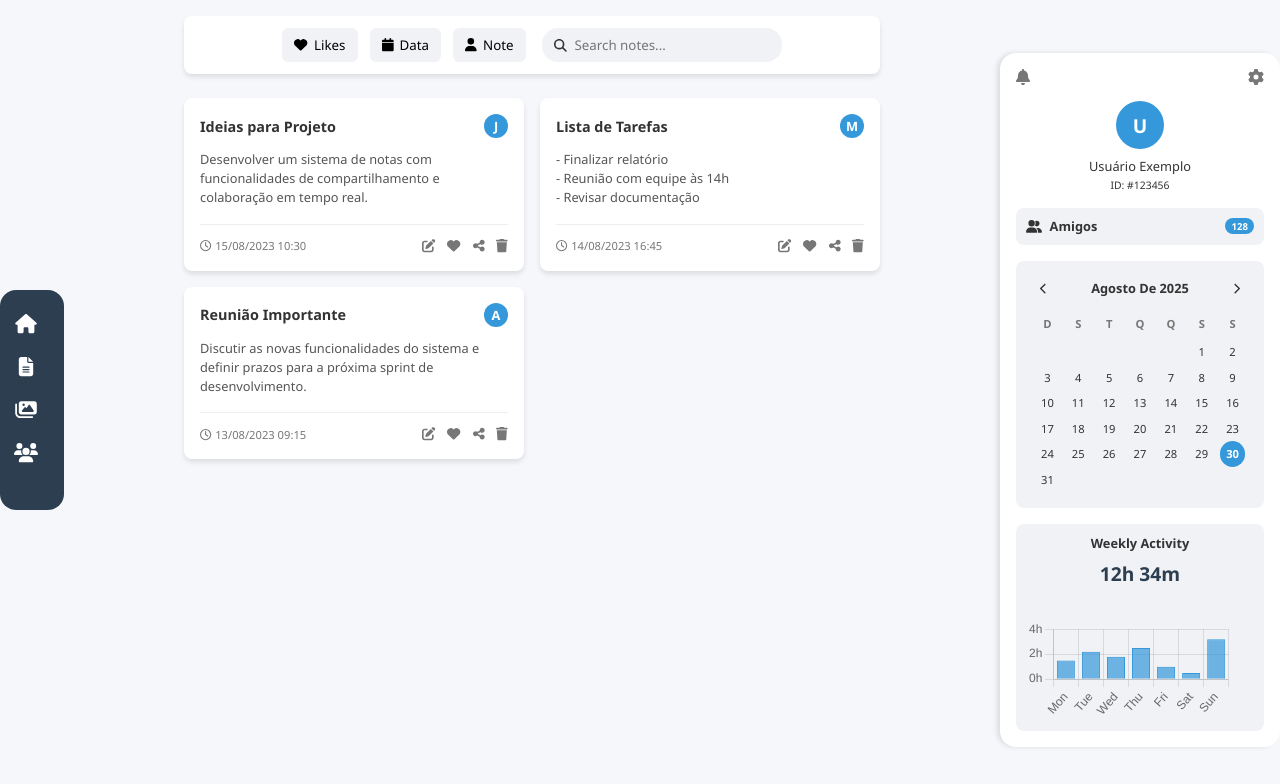
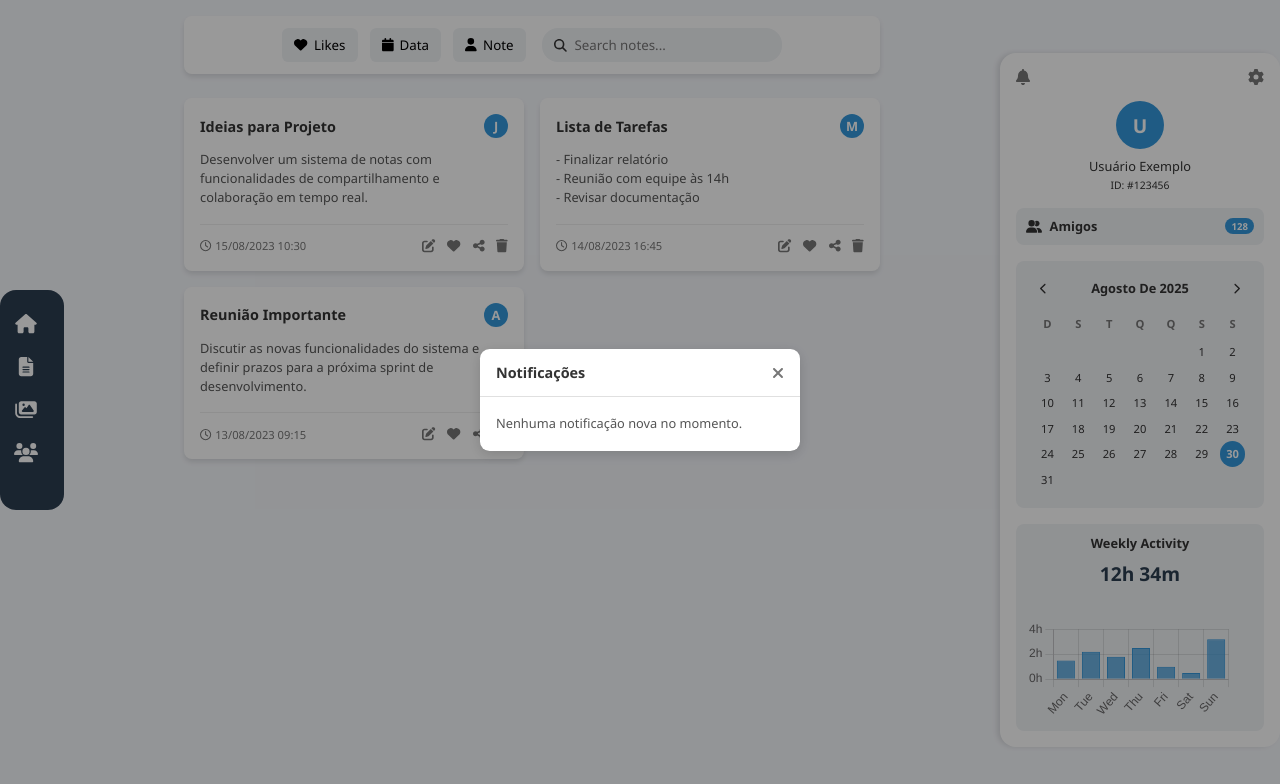
Before and after one commit to Augusto2599/Notes_Generation_Site, a React (Vite) app: page / in a window 1280 px wide. Both pictures are taken after a click on the icon 1023 px from the left and 77 px from the top of the page. Shown: the top 784 px of the page. Built offline with nearby package versions, Linux system fonts and the light colour scheme.

Commit message:
Um novo componente, trazendo um novo comportamento. Um "Menu PopUp" para os icons de notificações e configurações.

```diff
--- /dev/null
+++ b/src/components/PopupMenu/PopupMenu.css
@@ -0,0 +1,99 @@
+.popup-menu-overlay {
+    position: fixed;
+    top: 0;
+    left: 0;
+    width: 100%;
+    height: 100%;
+    background-color: rgba(0, 0, 0, 0.4);
+    display: flex;
+    justify-content: center;
+    align-items: center;
+    z-index: 2000;
+}
+
+.popup-menu-container {
+    background-color: #ffffff;
+    border-radius: 0.75rem; /* 12px */
+    box-shadow: 0 0.25rem 1rem rgba(0, 0, 0, 0.15); /* 0 4px 16px */
+    max-width: 90%;
+    animation: fadeIn 0.3s ease-out;
+    /* A propriedade 'width' foi removida daqui */
+}
+
+/* Novas classes para controlar o tamanho */
+.popup-size-small {
+    width: 25rem;
+    height: 8rem;
+}
+
+.popup-size-medium {
+    width: 85rem;
+    height: 55rem;
+}
+
+.popup-menu-header {
+    display: flex;
+    justify-content: space-between;
+    align-items: center;
+    padding: 1rem 1.25rem; /* 16px 20px */
+    border-bottom: 1px solid #e0e0e0;
+}
+
+.popup-menu-title {
+    font-size: 1.125rem; /* 18px */
+    font-weight: 600;
+    margin: 0;
+    color: #333;
+}
+
+.popup-menu-close-btn {
+    background: none;
+    border: none;
+    cursor: pointer;
+    font-size: 1.25rem; /* 20px */
+    color: #777;
+    transition: color 0.3s;
+}
+
+.popup-menu-close-btn:hover {
+    color: #333;
+}
+
+.popup-menu-content {
+    padding: 1.25rem; /* 20px */
+    line-height: 1.6;
+    color: #555;
+}
+
+.popup-menu-content ul {
+    list-style-type: none; /* Remove os marcadores da lista */
+    padding: 0;
+    margin: 0;
+}
+
+.popup-menu-content li {
+    padding: 0.5rem 0; /* 8px 0 */
+    border-bottom: 1px solid #f0f0f0;
+    cursor: pointer;
+    transition: background-color 0.2s;
+}
+
+.popup-menu-content li:last-child {
+    border-bottom: none;
+}
+
+.popup-menu-content li:hover {
+    background-color: #f9f9f9;
+}
+
+
+@keyframes fadeIn {
+    from {
+        opacity: 0;
+        transform: scale(0.95);
+    }
+    to {
+        opacity: 1;
+        transform: scale(1);
+    }
+}
--- /dev/null
+++ b/src/components/PopupMenu/PopupMenu.jsx
@@ -0,0 +1,29 @@
+import React from 'react';
+import './PopupMenu.css';
+import { FontAwesomeIcon } from '@fortawesome/react-fontawesome';
+import { faTimes } from '@fortawesome/free-solid-svg-icons';
+
+// Adicionamos a prop 'size' com um valor padrão 'medium'
+function PopupMenu({ title, children, onClose, size = 'medium' }) {
+
+    // Criamos uma classe CSS dinâmica baseada na prop 'size'
+    const containerClasses = `popup-menu-container popup-size-${size}`;
+
+    return (
+        <div className="popup-menu-overlay" onClick={onClose}>
+            <div className={containerClasses} onClick={(e) => e.stopPropagation()}>
+                <div className="popup-menu-header">
+                    <h3 className="popup-menu-title">{title}</h3>
+                    <button className="popup-menu-close-btn" onClick={onClose}>
+                        <FontAwesomeIcon icon={faTimes} />
+                    </button>
+                </div>
+                <div className="popup-menu-content">
+                    {children}
+                </div>
+            </div>
+        </div>
+    );
+}
+
+export default PopupMenu;
--- a/src/components/SideBar/SideBar.css
+++ b/src/components/SideBar/SideBar.css
@@ -22,7 +22,7 @@
 
 .header-icon {
     font-size: 1.25rem;
-    cursor: pointer;
+    cursor: pointer; /* Adicionado */
     color: #777;
     transition: color 0.3s;
 }
--- a/src/components/SideBar/SideBar.jsx
+++ b/src/components/SideBar/SideBar.jsx
@@ -1,16 +1,36 @@
-import React from 'react';
+import React, { useState } from 'react';
 import Calendar from '../Calendar/Calendar';
 import ActivityChart from '../ActivityChart/ActivityChart';
+import PopupMenu from '../PopupMenu/PopupMenu';
 import './SideBar.css';
 import { FontAwesomeIcon } from '@fortawesome/react-fontawesome';
 import { faBell, faCog, faUserFriends } from '@fortawesome/free-solid-svg-icons';
 
 function SideBar() {
+    const [activePopup, setActivePopup] = useState(null);
+
+    const handleIconClick = (popupName) => {
+        setActivePopup(popupName);
+    };
+
+    const handleClosePopup = () => {
+        setActivePopup(null);
+    };
+
     return (
+        <>
             <div className="side-bar">
                 <div className="header-actions">
-                <FontAwesomeIcon icon={faBell} className="header-icon" />
-                <FontAwesomeIcon icon={faCog} className="header-icon" />
+                    <FontAwesomeIcon
+                        icon={faBell}
+                        className="header-icon"
+                        onClick={() => handleIconClick('notifications')}
+                    />
+                    <FontAwesomeIcon
+                        icon={faCog}
+                        className="header-icon"
+                        onClick={() => handleIconClick('settings')}
+                    />
                 </div>
 
                 <div className="user-profile">
@@ -32,6 +52,24 @@ function SideBar() {
                 <Calendar />
                 <ActivityChart />
             </div>
+
+            {activePopup === 'notifications' && (
+                <PopupMenu title="Notificações" onClose={handleClosePopup} size="small">
+                    <p>Nenhuma notificação nova no momento.</p>
+                </PopupMenu>
+            )}
+
+            {activePopup === 'settings' && (
+                <PopupMenu title="Configurações" onClose={handleClosePopup} size="medium">
+                    <ul>
+                        <li>Editar Perfil</li>
+                        <li>Privacidade</li>
+                        <li>Preferências de Tema</li>
+                        <li>Sair</li>
+                    </ul>
+                </PopupMenu>
+            )}
+        </>
     );
 }
 
```
Lines whose indentation alone changed are shown as unchanged.
